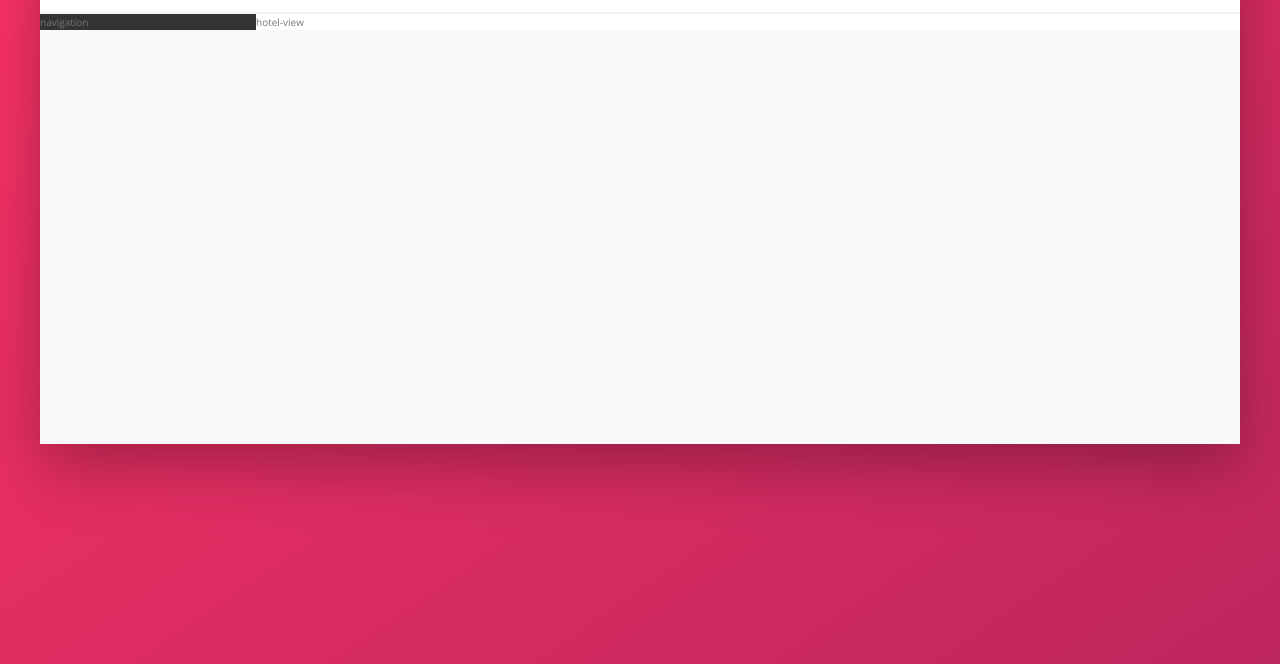
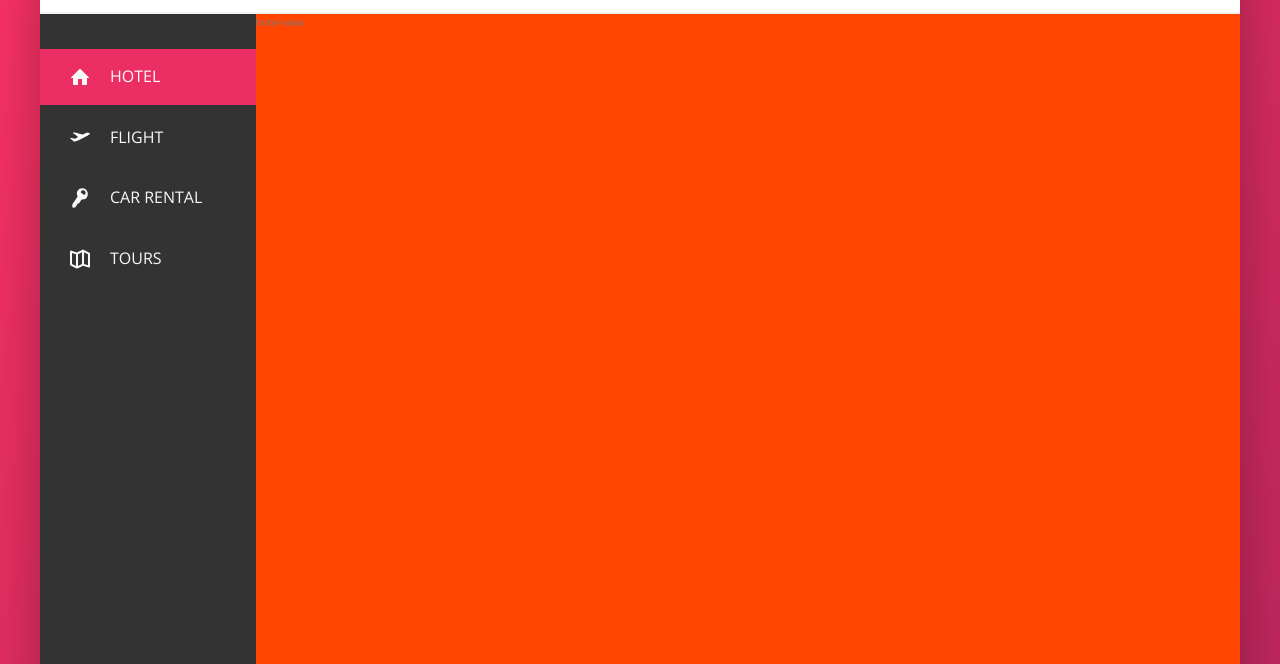
Before and after one commit to Elsharqawy50/trillo, a website: page index.html in a window 1280 px wide. Shown: the part 136-800 px from the top of the page. Drawn offline with nearby package versions, Linux system fonts and the light colour scheme.

Commit message:
sidebar is finished

```diff
--- a/index.html
+++ b/index.html
@@ -48,7 +48,43 @@
         </div>
       </header>
       <div class="content">
-        <nav class="sidebar">navigation</nav>
+        <nav class="sidebar">
+          <ul class="sidebar__items">
+            <li class="sidebar__item sidebar__item--active">
+              <a href="#" class="sidebar__link">
+                <svg class="sidebar__icon">
+                  <use  xlink:href="img/sprite.svg#icon-home"></use>
+                </svg>
+                <span class="sidebar__name">hotel</span>
+              </a>
+            </li>
+            <li class="sidebar__item">
+              <a href="#" class="sidebar__link">
+                <svg class="sidebar__icon">
+                  <use  xlink:href="img/sprite.svg#icon-aircraft-take-off"></use>
+                </svg>
+                <span class="sidebar__name">flight</span>
+              </a>
+            </li>
+            <li class="sidebar__item">
+              <a href="#" class="sidebar__link">
+                <svg class="sidebar__icon">
+                  <use  xlink:href="img/sprite.svg#icon-key"></use>
+                </svg>
+                <span class="sidebar__name">car rental</span>
+              </a>
+            </li>
+            <li class="sidebar__item">
+              <a href="#" class="sidebar__link">
+                <svg class="sidebar__icon">
+                  <use  xlink:href="img/sprite.svg#icon-map"></use>
+                </svg>
+                <span class="sidebar__name">tours</span>
+              </a>
+            </li>
+          </ul>
+          <div class="legal">&copy; 2023 by trillo. All rights reserved.</div>
+        </nav>
         <main class="hotel-view">hotel-view</main>
       </div>
     </div>
--- a/sass/_components.scss
+++ b/sass/_components.scss
@@ -113,3 +113,79 @@
     font-weight: 700;
   }
 }
+
+/*********** sidebar *************/
+.sidebar {
+  display: flex;
+  flex-direction: column;
+  justify-content: space-between;
+
+  &__items {
+    font-size: 1.6rem;
+    text-transform: uppercase;
+    list-style: none;
+    margin-top: 3.5rem;
+  }
+
+  &__item {
+    position: relative;
+    cursor: pointer;
+
+    &:not(:last-child) {
+      margin-bottom: 0.5rem;
+    }
+
+    &::before {
+      content: "";
+      position: absolute;
+      width: 3px;
+      height: 100%;
+      background-color: var(--color-primary);
+      left: 0;
+      top: 0;
+      transform: scaleY(0);
+      transition: transform 0.2s, width 0.4s cubic-bezier(1, 0, 0, 1) 0.2s,
+        background-color 0.1s;
+    }
+
+    &:hover::before,
+    &--active::before {
+      transform: scaleY(1);
+      width: 100%;
+    }
+
+    &:active::before {
+      background-color: var(--color-primary-light);
+    }
+  }
+
+  &__link:visited,
+  &__link:link {
+    display: block;
+    padding: 1.5rem 3rem;
+    text-decoration: none;
+    color: var(--color-grey-light-1);
+    display: flex;
+    align-items: center;
+    z-index: 10;
+    position: relative;
+  }
+
+  &__icon {
+    height: 2rem;
+    width: 2rem;
+    margin-right: 2rem;
+    fill: currentColor;
+  }
+
+  &__name {
+  }
+}
+
+/*********** legal *************/
+.legal {
+  font-size: 1.2rem;
+  color: var(--color-grey-light-4);
+  text-align: center;
+  padding: 2.5rem;
+}
--- a/sass/_layout.scss
+++ b/sass/_layout.scss
@@ -30,5 +30,7 @@
 
 .hotel-view {
   flex: 1;
-  background-color: var(--color-white);
+
+  background-color: orangered;
+  height: 80rem;
 }
```
Also changed, not shown: css/style.css.
